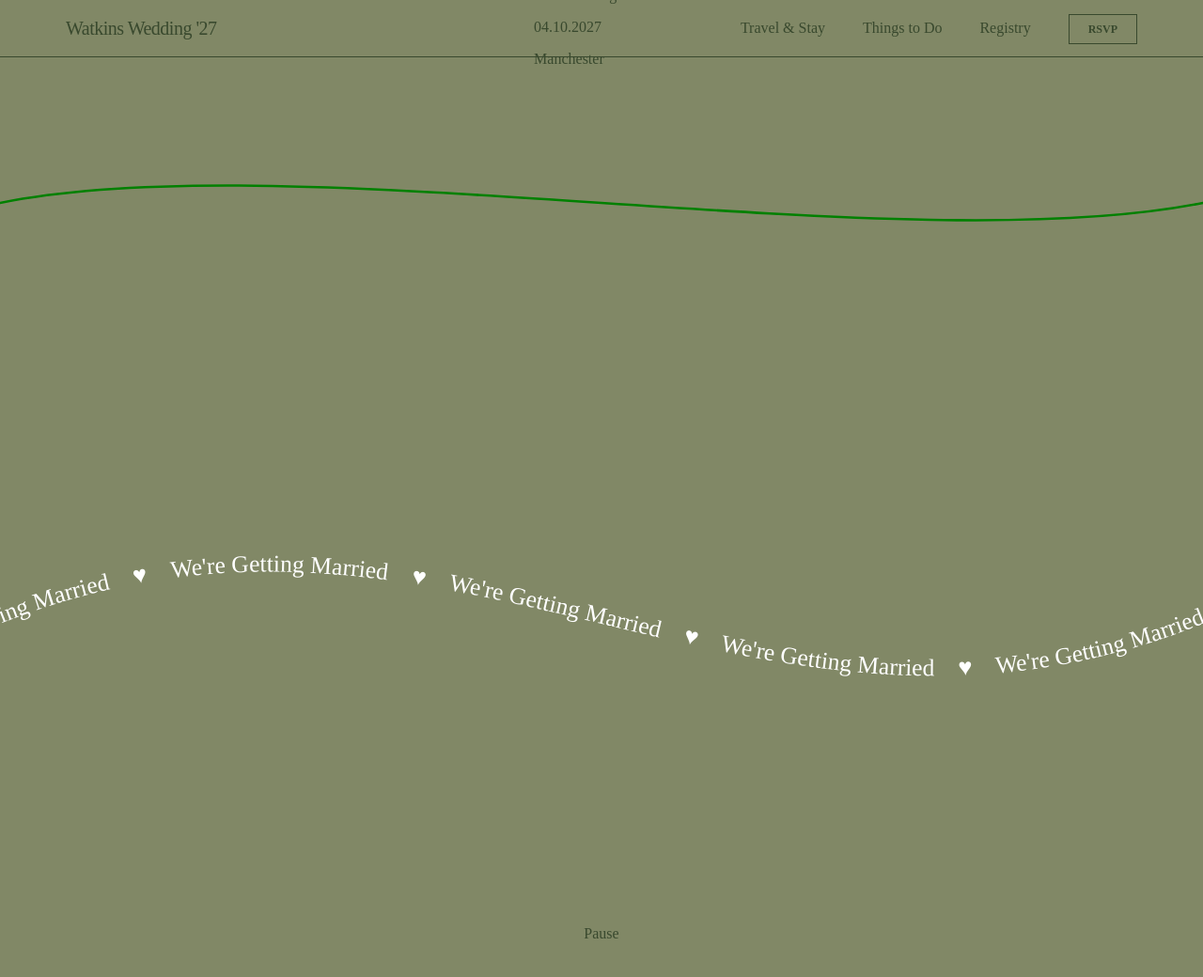
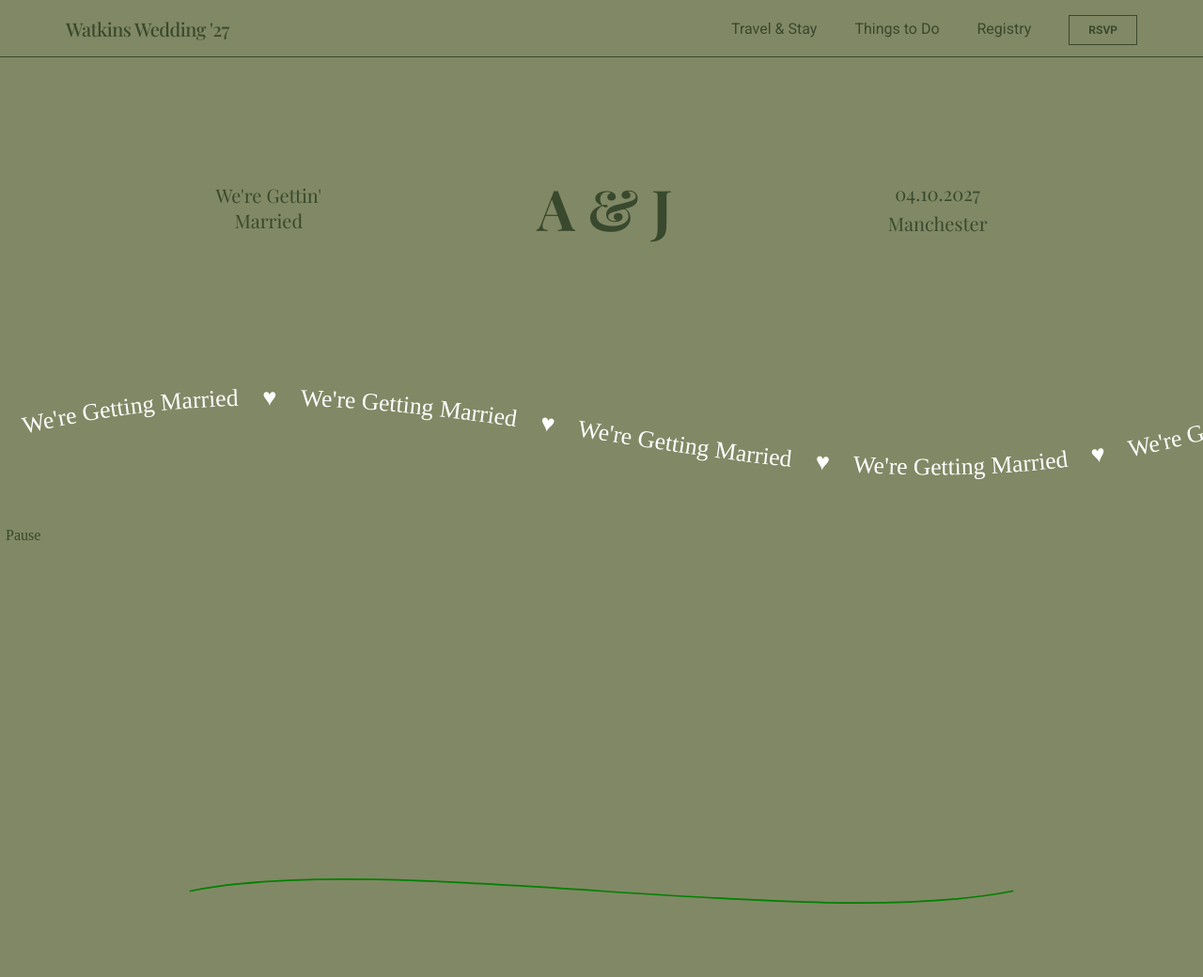
Before and after one commit to Pur3-MAlice/pur3-malice.github.io, a website: page index.html in a window 1280 px wide. Shown: the whole page at 94% size. Before the commit the page ends 1004 px from the top, so only its background shows below. Drawn offline with nearby package versions, Linux system fonts and the light colour scheme; a web font is replaced by a local one.

Commit message:
updates svg line and fonts

```diff
--- a/index.html
+++ b/index.html
@@ -6,6 +6,8 @@
     <meta http-equiv="X-UA-Compatible" content="ie=edge" />
     <link rel="stylesheet" href="tailwind.css" />
     <link rel="stylesheet" href="style.css" />
+<link rel="preconnect" href="https://fonts.gstatic.com" crossorigin>
+<link href="https://fonts.googleapis.com/css2?family=Playfair+Display:ital,wght@0,400..900;1,400..900&family=Roboto:ital,wght@0,100..900;1,100..900&display=swap" rel="stylesheet">
     <title>Watkins Wedding</title>
   </head>
   <body>
@@ -40,14 +42,39 @@
 
     <div class="main-body">
       <section class="main-body-intro">
-        <h1>A &#10084; J</h1>
-        <p>We're Getting Married</p>
-        <div>
-          <p>04.10.2027</p>
-          <p>Manchester</p>
+        <div class="heading-intro">
+          <h1>A & J</h1>
+          <p>We're Gettin' <br /> Married</p>
+          <div>
+            <p>04.10.2027</p>
+            <p>Manchester</p>
+          </div>
         </div>
       </section>
-      <svg
+      <section>
+       <div class="travelling-svg svg-text">
+        <svg
+          xmlns="http://www.w3.org/2000/svg"
+          viewBox="0 0 800 120"
+          preserveAspectRatio="xMidYMid slice"
+        >
+          <defs>
+            <path
+              id="path"
+              d="M0 60 C300 -20 500 140 800 60"
+              stroke="#fff"
+              fill="none"
+            />
+          </defs>
+          <text fill="#fff">
+            <textPath class="repeatText" id="tp" xlink:href="#path"></textPath>
+          </text>
+        </svg>
+      </div>
+      <button id="pauseBtn">Pause</button>
+    </div>
+          <div>
+        <svg
         width="100%"
         height="100"
         viewBox="0 0 1000 200"
@@ -63,27 +90,8 @@
           />
         </g>
       </svg>
-      <div class="travelling-svg svg-text">
-        <svg
-          xmlns="http://www.w3.org/2000/svg"
-          viewBox="0 0 800 400"
-          preserveAspectRatio="none"
-        >
-          <defs>
-            <path
-              id="path"
-              d="M0 200 C300 80  500 320  800 200"
-              stroke="#fff"
-              fill="none"
-            />
-          </defs>
-          <text fill="#fff">
-            <textPath class="repeatText" id="tp" xlink:href="#path"></textPath>
-          </text>
-        </svg>
       </div>
-      <button id="pauseBtn">Pause</button>
-    </div>
+    </section>
   </body>
   <footer>
     <script src="https://cdnjs.cloudflare.com/ajax/libs/gsap/3.12.2/gsap.min.js"></script>
--- a/style.css
+++ b/style.css
@@ -1,26 +1,50 @@
+
+/* .roboto-<uniquifier> {
+  font-family: "Roboto", sans-serif;
+  font-optical-sizing: auto;
+  font-weight: <weight>;
+  font-style: normal;
+  font-variation-settings:
+    "wdth" 100;
+}
+
+
+.playfair-display-<uniquifier> {
+  font-family: "Playfair Display", serif;
+  font-optical-sizing: auto;
+  font-weight: <weight>;
+  font-style: normal;
+} */
+
+:root {
+  --pale-oak: #E4CCAA;
+  --sand: #B4A85C;
+  --palm-leaf: #818865;
+  --olive-leaf: #38492D;
+  --golden-apricot: #E29A40;
+  --reddish-brown: #A44936;
+  --powder-blush: #E8A29A;
+  --vintage-grape: #523A55;
+  --sky-blue-light: #86C5D6;
+  --jet-black: #0A2D33;
+}
+
 * {
     box-sizing: border-box;
 }
 body{
-    background-color: #818866;
-    color: #39492e;
+    background-color: var(--palm-leaf);
+    color: var(--olive-leaf);
     padding: 0;
     margin: 0;
     overflow-x: hidden;
 }
 
-@import url('https://fonts.googleapis.com/css2?family=Roboto:ital,wght@0,100..900;1,100..900&display=swap');
 
 div.main-body {
     padding: 0;
     margin: 0;
-    /* overflow-x: hidden; */
-    display: flex;
-    flex-direction: column;
-    justify-content: center;
-    align-items: center;
     height: 100vh;
-    /* border: 0.5px red solid; */
 }
 
 div.travelling-svg {
@@ -30,17 +54,54 @@ div.travelling-svg {
     object-fit: cover;
 }
 
+section.main-body-intro{
+  display:flex;
+  width:100vw;
+}
+
+div.heading-intro {
+  display: flex;
+  flex-direction: row;
+  align-items: center;
+  justify-content: space-evenly;
+  row-gap: 20px;
+  width: 100%;
+  height: 40vh;
+}
+.heading-intro h1 {
+  font-family: "Playfair Display", serif;
+  order: 2;
+  font-size: 60px;
+  font-weight: 700;
+  color: var(--olive-leaf);
+}
+
+.heading-intro p {
+  font-family: "Playfair Display", serif;
+  order: 1;
+  font-size: 20px;
+  font-weight: 400;
+  margin: 0;
+  text-align: center;
+  color: var(--olive-leaf);
+}
+
+.heading-intro div {
+  display: flex;
+  flex-direction: column;
+  align-items: center;
+  row-gap: 5px;
+  order: 3;
+}
 
 svg {
     width: 100vw;
-    height: auto;
-    display: block;
-    /* font-family: "Roboto", sans-serif;
-    font-size: 40px;
-    font-weight: 700; */
-    z-index: 2;
-    color: white;
-}
+    height: 175px;
+    /* display: block; */
+    /* z-index: 2; */
+    color: var(--jet-black);
+  }
+
 
 /* LINE */
 
@@ -102,11 +163,13 @@ button {
   font-size: 20px;
   color: #39492e;
   font-weight: 500;
+  font-family: "Playfair Display", serif;
   letter-spacing: -0.5px;
 }
 
 .nav {
   transition: all 0.3s ease-in-out;
+  font-family: "Roboto", sans-serif;
 }
 
 .nav__list {
@@ -206,5 +269,3 @@ button {
     display: block;
   }
 }
-
-}
```
